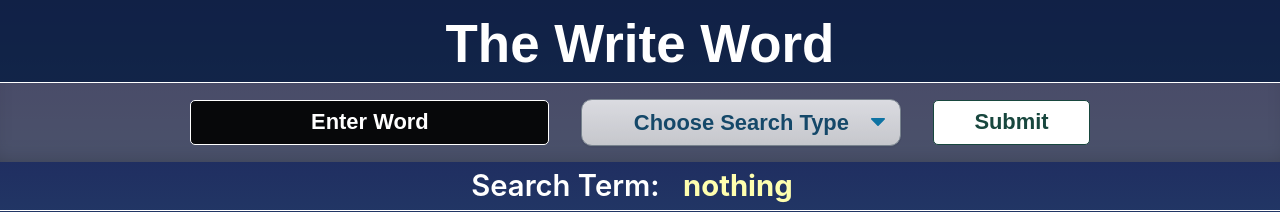
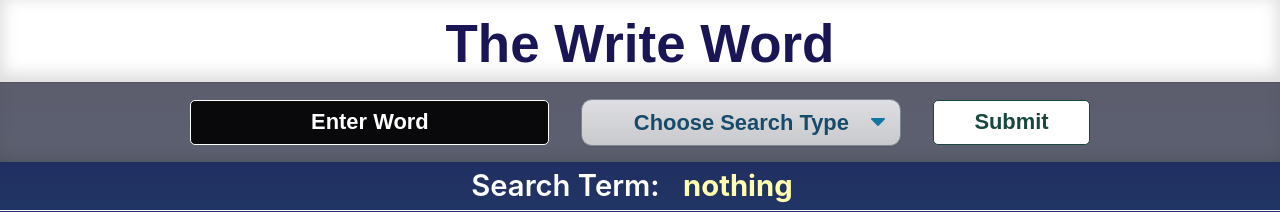
Before and after one commit to gmcln-rct/writeword, a React (Create React App) app: page / in a window 1280 px wide. Shown: the top 212 px of the page. Built offline with nearby package versions, Linux system fonts and the light colour scheme; no server answers; a web font is replaced by a local one.

Commit message:
Work on nav styling

```diff
--- a/src/styles/_variables.scss
+++ b/src/styles/_variables.scss
@@ -0,0 +1,2 @@
+
+$darkblue: rgb(26, 22, 85);
--- a/src/styles/index.scss
+++ b/src/styles/index.scss
@@ -64,11 +64,14 @@ nav {
   font-weight: 700;
   text-align: center;
 
-  color: #fff;
-  background: rgba(13, 38, 65, 0.7);
+  color: $darkblue;
+  background: rgba(255, 255, 255, 1);
   background-size: cover;
+  -webkit-box-shadow: inset 0px -5px 15px 3px rgba(85,85,85,0.2);
+  -moz-box-shadow: inset 0px -5px 15px 3px rgba(85,85,85,0.2);
+  box-shadow: inset 0px -5px 15px 3px rgba(85,85,85,0.2);
 
-  border-bottom: 1px solid #fff;
+  border-bottom: 1px solid #555;
 }
 
 // FORM
@@ -79,10 +82,10 @@ form {
   justify-content: center;
   align-items: center;
   // background-color: rgba(10,10,10,0.5);
-  background-color: rgbA(119, 119, 119, 0.5);
--webkit-box-shadow: inset 0px -10px 36px -32px rgba(0,0,0,1);
--moz-box-shadow: inset 0px -10px 36px -32px rgba(0,0,0,1);
-box-shadow: inset 0px -10px 36px -32px rgba(0,0,0,1);
+  background-color: rgbA(119, 119, 119, 0.7);
+  -webkit-box-shadow: inset 0px -10px 36px -32px rgba(0,0,0,1);
+  -moz-box-shadow: inset 0px -10px 36px -32px rgba(0,0,0,1);
+  box-shadow: inset 0px -10px 36px -32px rgba(0,0,0,1);
 
   input {
     margin: 2vmin;
@@ -277,8 +280,8 @@ footer {
   margin: 4vmin 0;
   color: rgb(26, 22, 85);
 
-        font-size: calc(18px + (24 - 18) * ((100vw - 300px) / (1800 - 300)));
-      line-height: calc(22px + (28 - 22) * ((100vw - 300px) / (1800 - 300)));
+  font-size: calc(18px + (24 - 18) * ((100vw - 300px) / (1800 - 300)));
+  line-height: calc(22px + (28 - 22) * ((100vw - 300px) / (1800 - 300)));
   text-align: center;
 }
 
```
Also changed, not shown: 1 other file (tests, documents, lock files or other folders).
